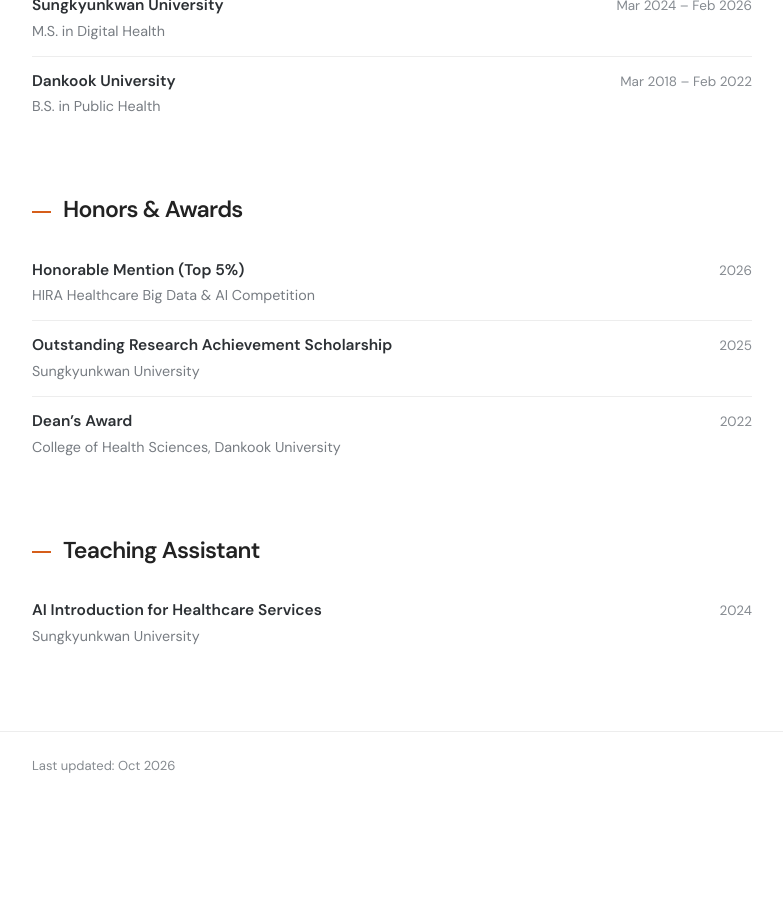
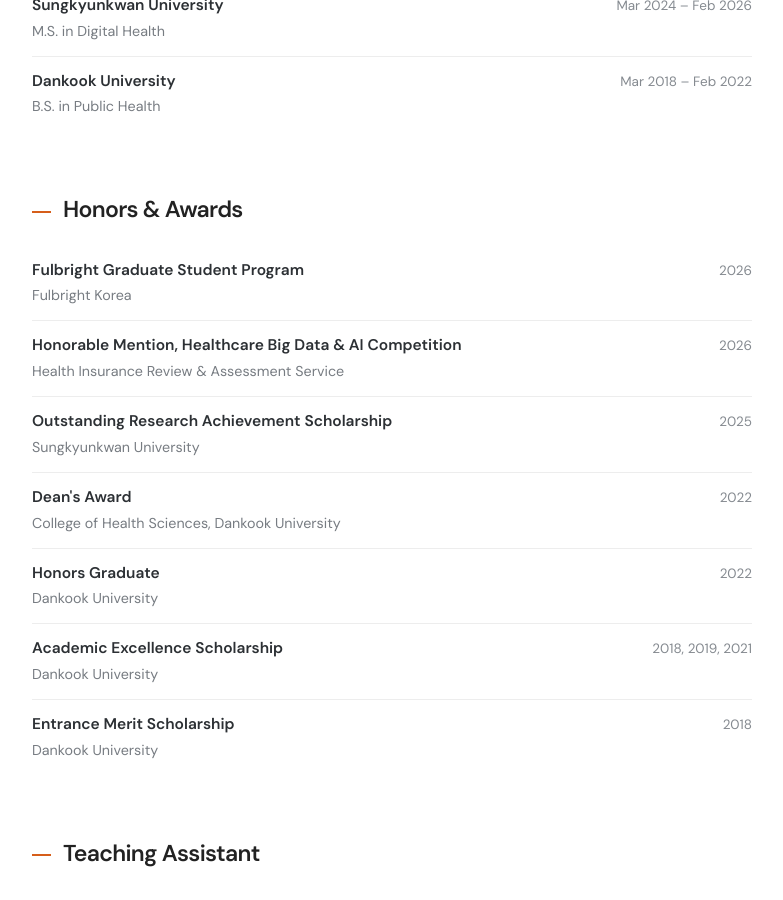
Before and after one commit to sangji06/sangji06.github.io, a Jekyll site: the page built from index.html, in a window 1280 px wide and 900 px high, scrolled down 2016 px. Shown: the whole window, without its empty margins (248-1031 px from the left). Built offline with Jekyll 4.4.1, drawn with Linux system fonts in a browser that asks for light colours; before the commit the page ends 2824 px from its top, so only the background shows below that.

Commit message:
Add new awards and update existing entries in honors.yml

```diff
--- a/_data/honors.yml
+++ b/_data/honors.yml
@@ -1,9 +1,29 @@
-- award: Honorable Mention (Top 5%)
-  issuer: HIRA Healthcare Big Data & AI Competition
-  year: '2026'
+- award: Fulbright Graduate Student Program
+  issuer: Fulbright Korea
+  note: Alternate Candidate
+  year: "2026"
+
+- award: Honorable Mention, Healthcare Big Data & AI Competition
+  issuer: Health Insurance Review & Assessment Service
+  note: Top 5% of 304 participating teams
+  year: "2026"
+
 - award: Outstanding Research Achievement Scholarship
   issuer: Sungkyunkwan University
-  year: '2025'
-- award: Dean’s Award
+  year: "2025"
+
+- award: Dean's Award
   issuer: College of Health Sciences, Dankook University
-  year: '2022'
+  year: "2022"
+
+- award: Honors Graduate
+  issuer: Dankook University
+  year: "2022"
+
+- award: Academic Excellence Scholarship
+  issuer: Dankook University
+  year: "2018, 2019, 2021"
+
+- award: Entrance Merit Scholarship
+  issuer: Dankook University
+  year: "2018"
```
